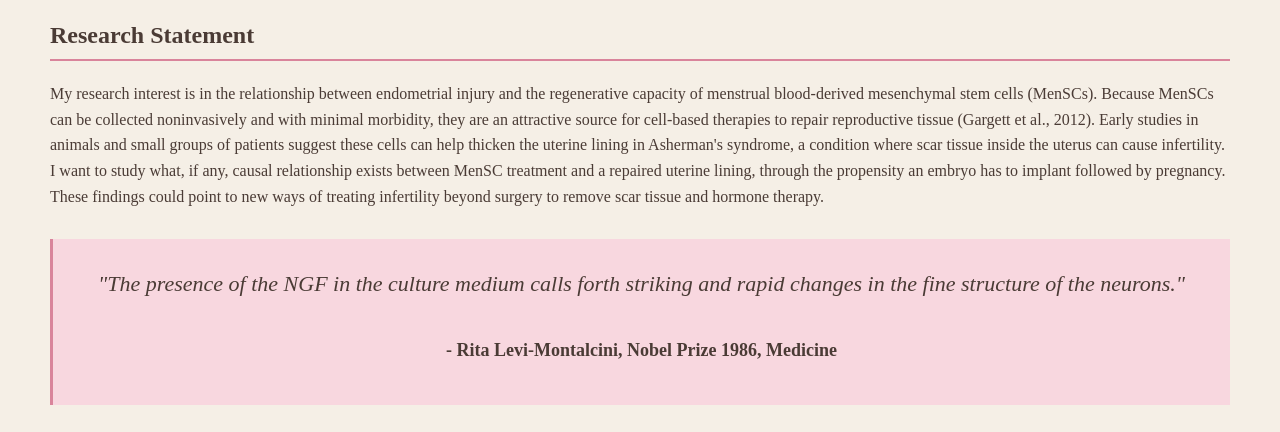
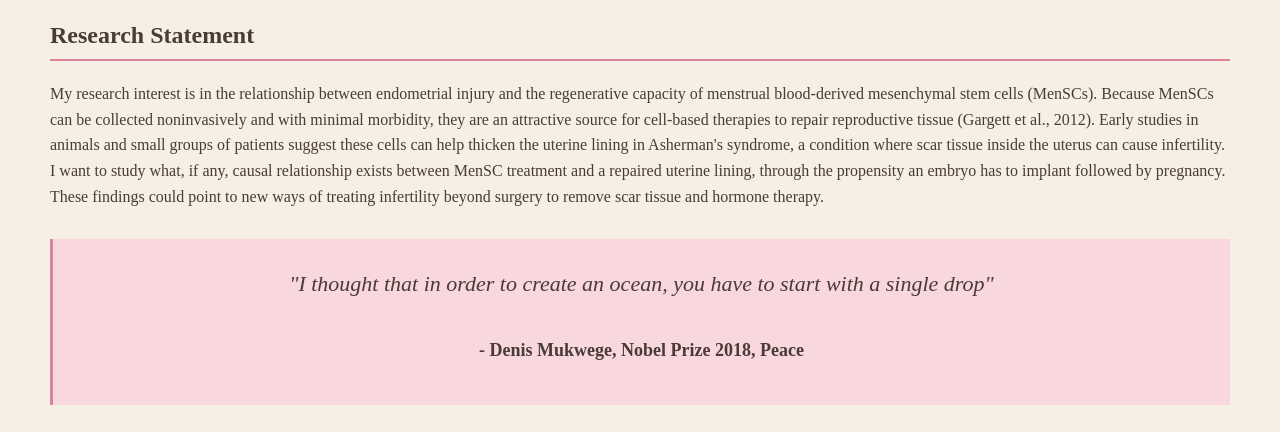
Before and after one commit to pratishthakothari/pratishthakothari.github.io, a plain HTML site: page research.html in a window 1280 px wide. Shown: the part 356-788 px from the top of the page. Drawn offline with Linux system fonts and the light colour scheme.

Commit message:
change quote

```diff
--- a/research.html
+++ b/research.html
@@ -27,8 +27,8 @@
         <p>My research interest is in the relationship between endometrial injury and the regenerative capacity of menstrual blood-derived mesenchymal stem cells (MenSCs). Because MenSCs can be collected noninvasively and with minimal morbidity, they are an attractive source for cell-based therapies to repair reproductive tissue (Gargett et al., 2012). Early studies in animals and small groups of patients suggest these cells can help thicken the uterine lining in Asherman's syndrome, a condition where scar tissue inside the uterus can cause infertility. I want to study what, if any, causal relationship exists between MenSC treatment and a repaired uterine lining, through the propensity an embryo has to implant followed by pregnancy. These findings could point to new ways of treating infertility beyond surgery to remove scar tissue and hormone therapy. </p>
 
         <div class="quote">
-            <p>"The presence of the NGF in the culture medium calls forth striking and rapid changes in the fine structure of the neurons."
-            <p class="name">- Rita Levi-Montalcini, Nobel Prize 1986, Medicine</p>
+            <p>"I thought that in order to create an ocean, you have to start with a single drop"
+            <p class="name">- Denis Mukwege, Nobel Prize 2018, Peace</p>
         </div>
 
         <h2>Labs</h2>
```
